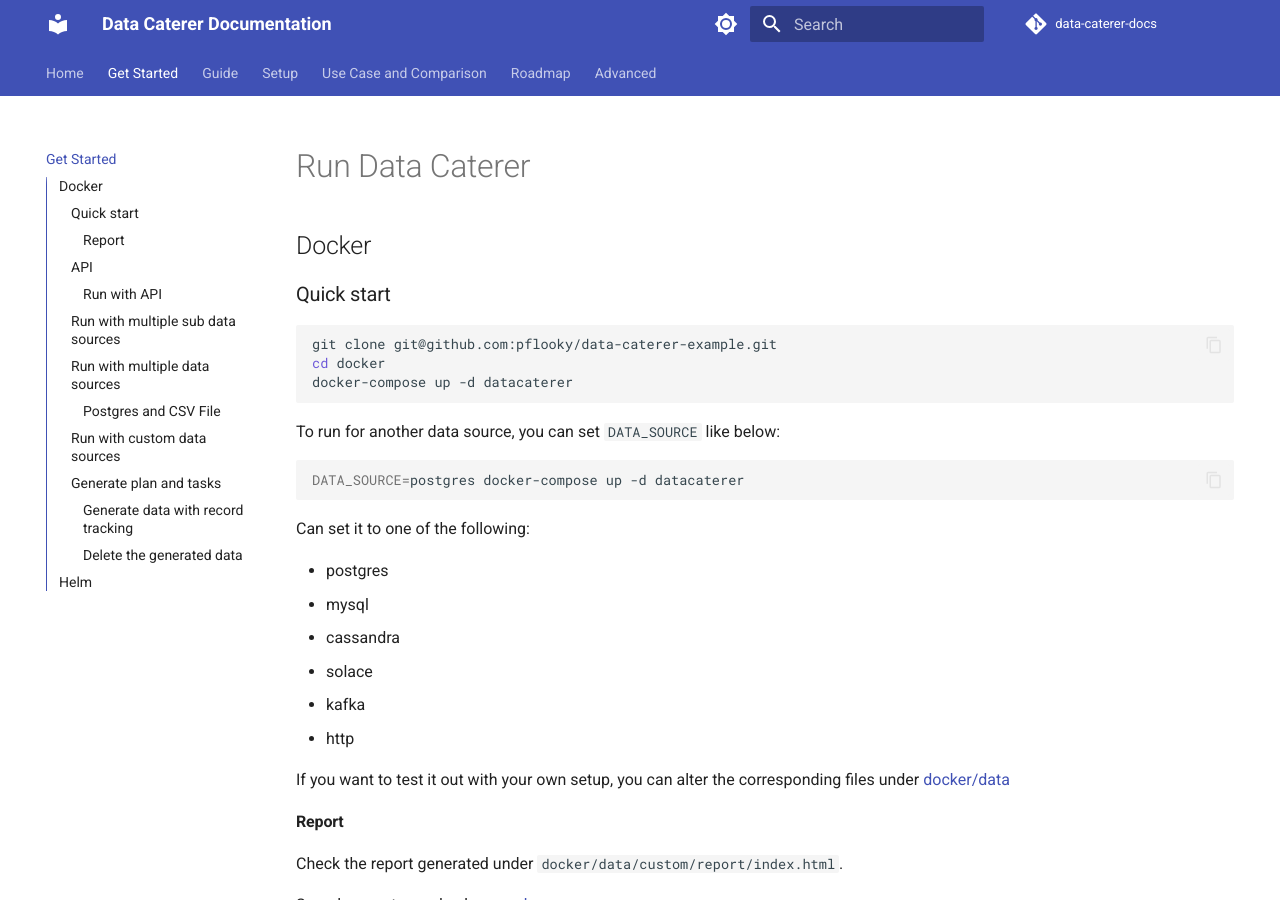
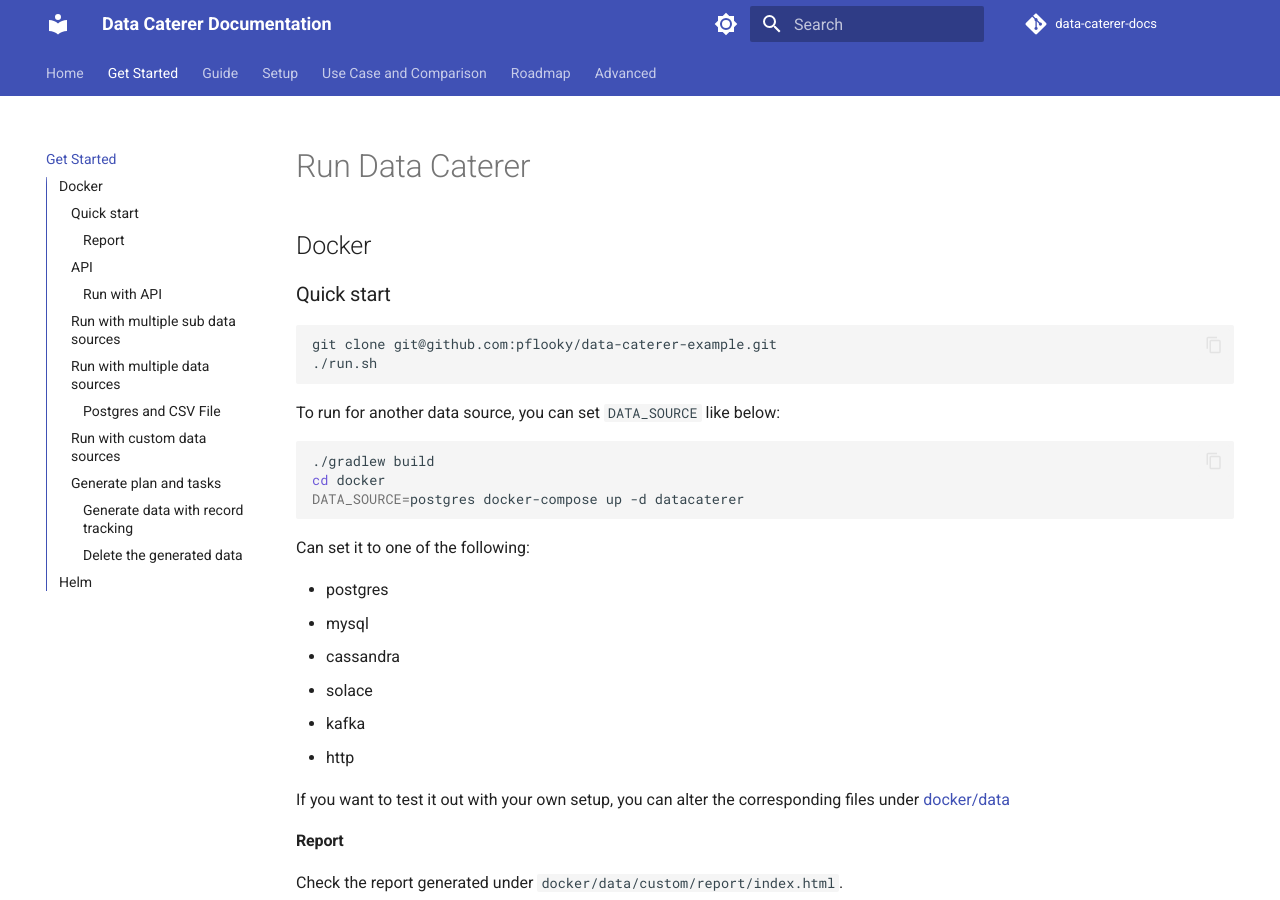
Before and after one commit to pflooky/data-caterer-docs, an MkDocs documentation site: the page built from docs/get-started/docker.md, in a window 1280 px wide and 900 px high. Built offline with MkDocs 1.6.1 and Material for MkDocs 9.7.7, drawn with Linux system fonts in a browser that asks for light colours; comment, search, counter and statistics services are not loaded; some of the changed text lies outside the part shown.

Commit message:
Use run.sh for quick start

````diff
--- a/docs/get-started/docker.md
+++ b/docs/get-started/docker.md
@@ -6,13 +6,14 @@
 
 ```shell
 git clone git@github.com:pflooky/data-caterer-example.git
-cd docker
-docker-compose up -d datacaterer
+./run.sh
 ```
 
 To run for another data source, you can set `DATA_SOURCE` like below:
 
 ```shell
+./gradlew build
+cd docker
 DATA_SOURCE=postgres docker-compose up -d datacaterer
 ```
 
@@ -120,7 +121,7 @@
 
 ```shell
 ./run.sh
-<input class name>
+#<input class name>
 ```
 
 Once you have cloned the data-caterer-example repo, it is easiest to run via the `run.sh` script that helps package up
````
Also changed, not shown: site/get-started/docker/index.html, site/search/search_index.json, 1 other file.
